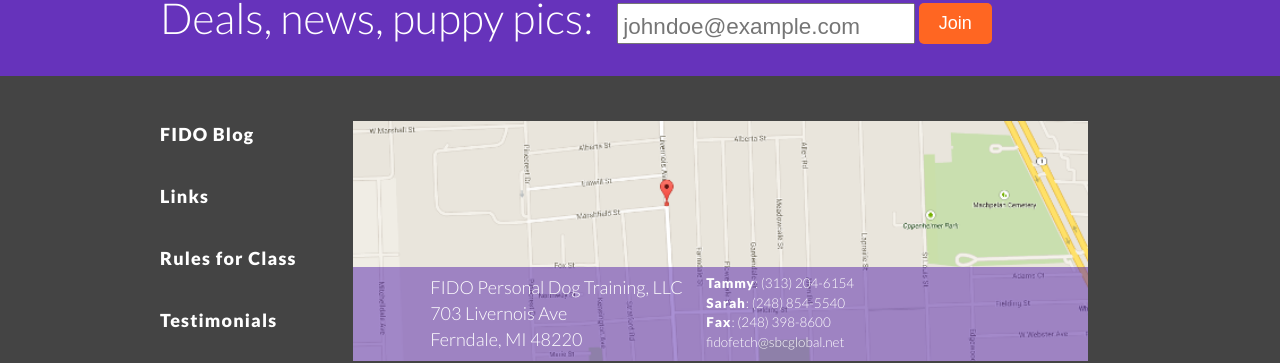
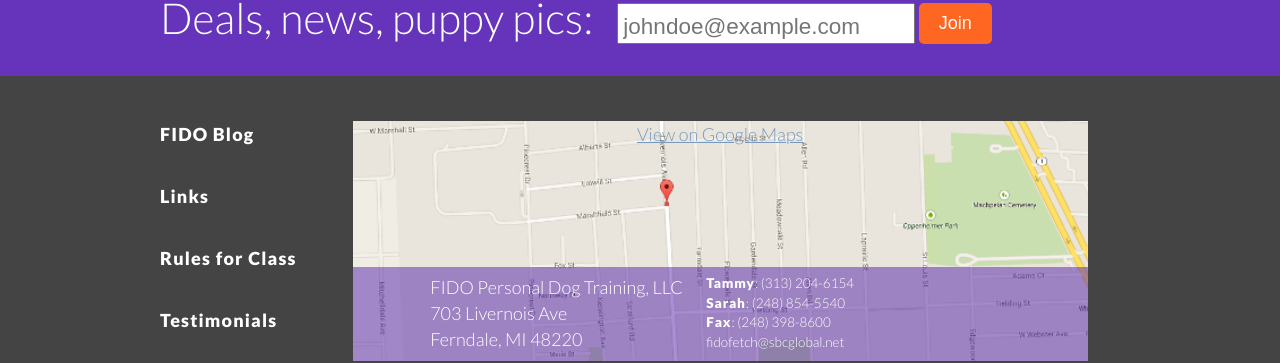
Before and after one commit to fidodogtraining/fidodogtraining.github.io, a Jekyll site: the page built from index.html, in a window 1280 px wide. Shown: the part 3688-4051 px from the top of the page. Built offline with Jekyll 4.4.1, drawn with Linux system fonts in a browser that asks for light colours; Markdown is read by kramdown in place of the engine named in the settings.

Commit message:
Link text to map

```diff
--- a/_includes/footer.html
+++ b/_includes/footer.html
@@ -19,7 +19,7 @@
   </div>
   <div class="location captioned">
     <a class="map" href="https://www.google.com/maps/place/703+Livernois+Ave,+Ferndale,+MI+48220/" target="_blank">
-
+      View on Google Maps
     </a>
     <div class="caption"><div class="inner">
       <address class="inline-block" itemprop="address" itemscope itemtype="http://schema.org/PostalAddress">
--- a/deps/working.scss
+++ b/deps/working.scss
@@ -995,6 +995,7 @@
         display: block;
         height: 240px;
         position: relative;
+        text-align: center;
       }
       @media all and (min-width: 960px) {
         footer.region .location {
```
